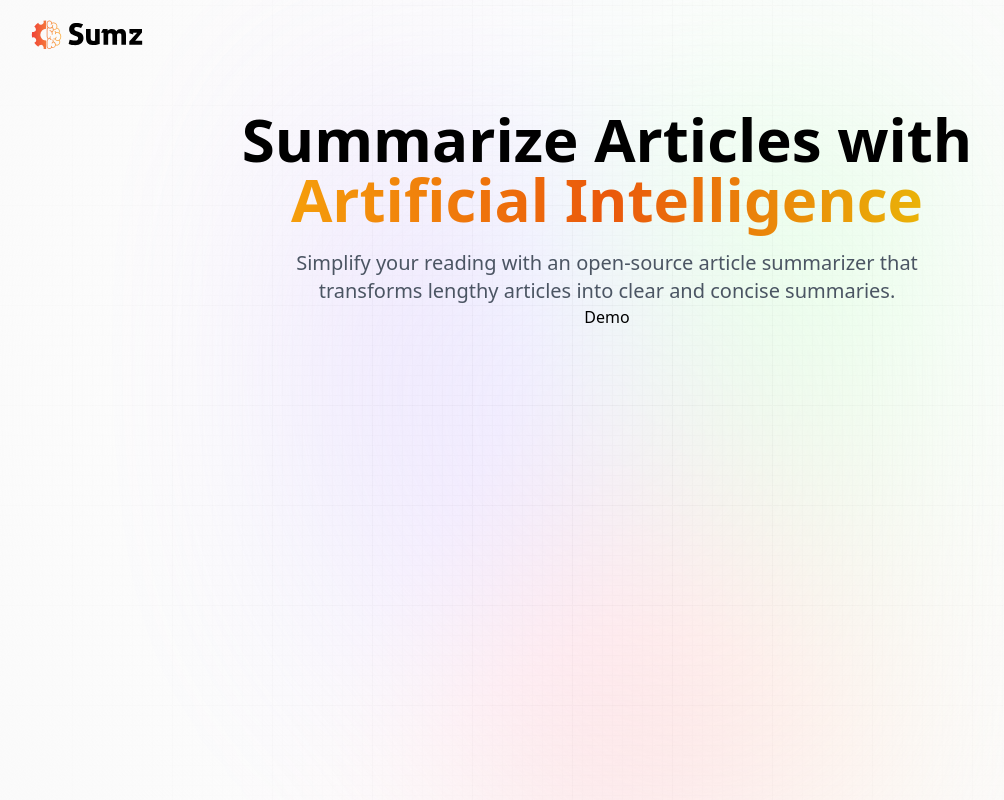
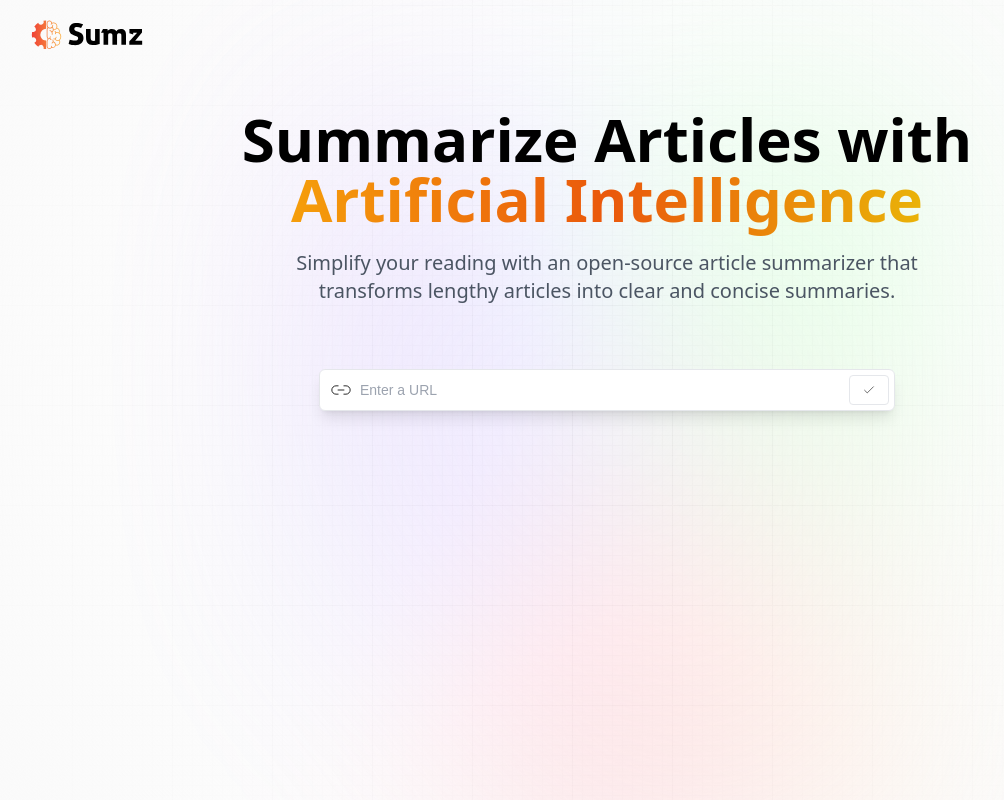
Before and after one commit to mikemwai/summarizer, a React (Vite) app: page / in a window 1280 px wide. Shown: the whole page, without its empty margins (33-1037 px from the left). Built offline with nearby package versions, Linux system fonts and the light colour scheme; a web font is replaced by a local one.

Commit message:
DemoSection updated

```diff
--- a/src/components/Demo.jsx
+++ b/src/components/Demo.jsx
@@ -1,10 +1,38 @@
 /* eslint-disable no-unused-vars */
-import React from 'react';
+import React, { useState, useEffect} from 'react';
+import { copy, linkIcon, loader, tick } from '../assets';
 
 const Demo = () => {
-  return (
-    <div>Demo</div>
-  )
+    const [article, setArticle] = useState({
+        url: '',
+        summary: '',
+    });
+
+    const handleSubmit = async (e) => {
+        alert('Submitted');
+    }
+
+    return (
+        <section className="mt-16 w-full max-w-xl">
+            <div className="flex flex-col w-full gap-2">
+                <form action="" className="relative flex justify-center items-center" onSubmit={handleSubmit}>
+                    <img src={linkIcon} alt='link_icon' className="absolute left-0 my-2 ml-3 w-5" />
+                    <input
+                        type="url"
+                        placeholder="Enter a URL"
+                        value={article.url}
+                        onChange={(e) => setArticle({...article, url: e.target.value})}
+                        required className="url_input peer"
+                    />
+                    <button type="submit" className="submit_btn">
+                            <img src={tick} alt='submit_icon peer-focus:border-gray-700 peer-focus:text-gray-700' />
+                    </button>
+                </form>
+            </div>
+
+
+        </section>
+    );
 }
 
 export default Demo
```
